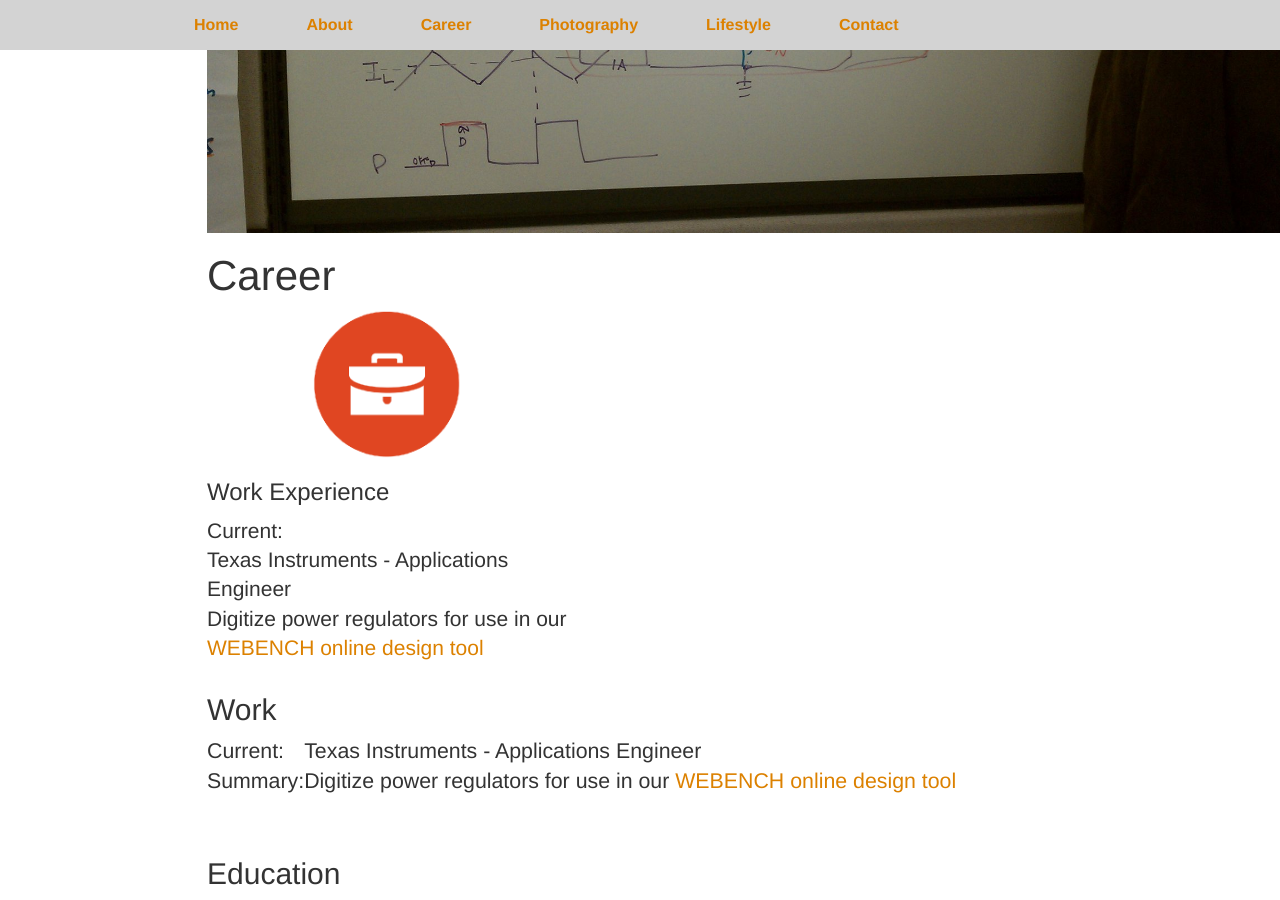
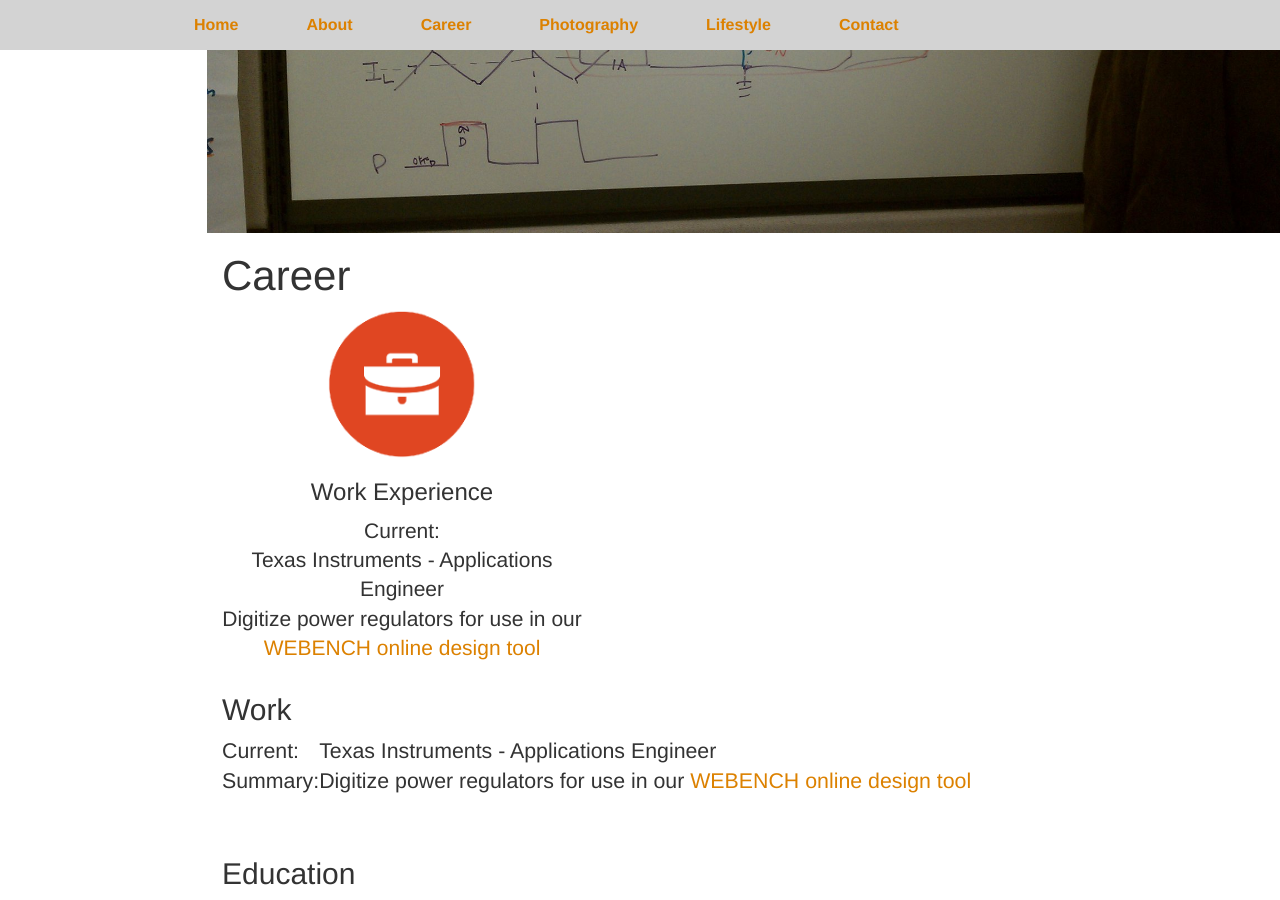
Before and after one commit to itsonlyjaz/itsonlyjaz.github.io, a Jekyll site: the page built from career/index.html, in a window 1280 px wide and 900 px high, scrolled down 387 px. Built offline with Jekyll 4.4.1, drawn with Linux system fonts in a browser that asks for light colours; nearby versions of some CDN libraries; library files that are not in the unit come from our copies; a script that is not in the unit is left out.

Commit message:
Update index.html

```diff
--- a/career/index.html
+++ b/career/index.html
@@ -11,7 +11,7 @@ title: jaz-marie
 <body>
    <br><br><br>
    <div class="parallax2"></div>
-
+   <div class="services container">
     <h1>Career</h1>
 
     <div class="row">
```
